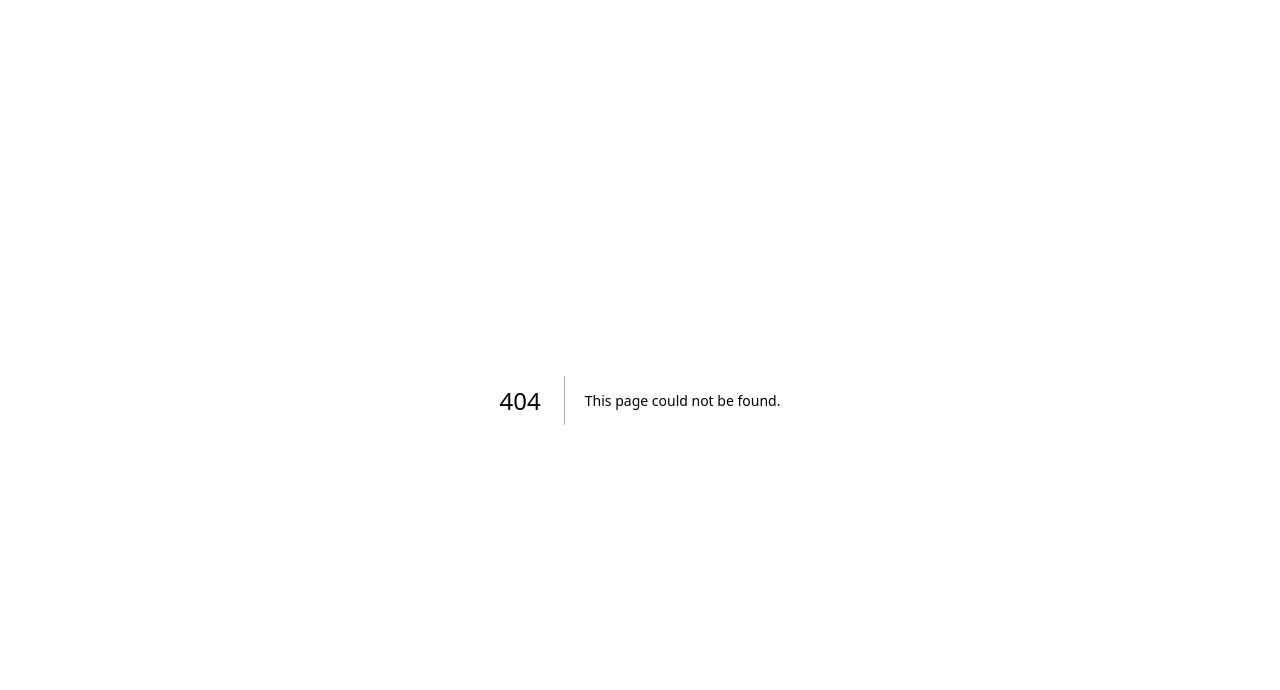
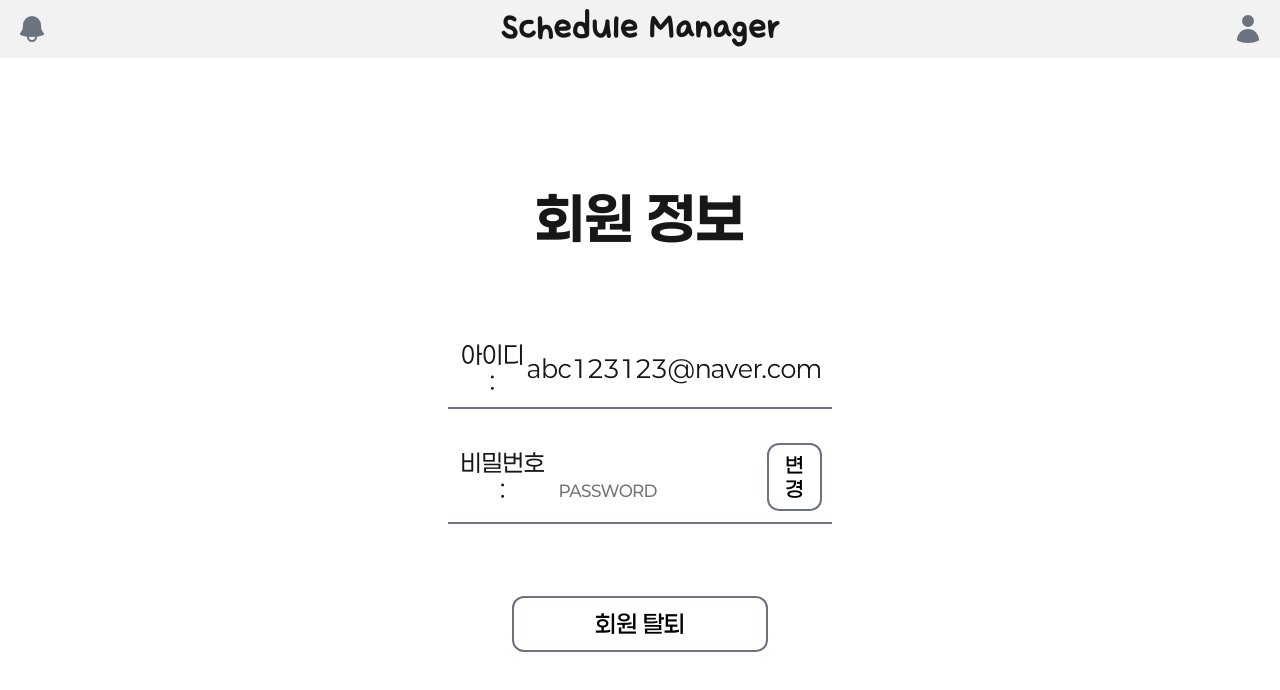
Before and after one commit to AnDev77/Schedule-Manager, a Next.js app in the folder frontend/: page /user in a window 1280 px wide. Before the commit this address had no page. Shown: the top 690 px of the page. Built offline with nearby package versions, Linux system fonts and the light colour scheme.

Commit message:
Feat: 회원정보 페이지 추가

```diff
--- /dev/null
+++ b/frontend/src/app/user/layout.jsx
@@ -0,0 +1,15 @@
+import Header from '@/components/calendar/header';
+import '@/styles/globals.css';
+
+export const metadata = {
+    title: '회원정보 | Schedule Manager',
+    description: '일정 관리 프로젝트',
+};
+
+export default function UserInfoLayout({ children }) {
+    return (
+        <Header>
+            {children}
+        </Header>
+    );
+}
--- /dev/null
+++ b/frontend/src/app/user/page.jsx
@@ -0,0 +1,45 @@
+"use client"
+
+import BigButton from '@/components/common/big-button';
+import styles from '@/styles/pages/user.module.css';
+import { useRouter } from 'next/navigation';
+import { useState } from 'react';
+
+const UserInfo = () => {
+    const router = useRouter();
+    const User = "abc123123@naver.com";
+    const [password, setPassword] = useState();
+
+    const handleInputChange = (e) => {
+        setPassword(e.target.value);
+    }
+
+    const handlePwCheck = () => {
+        alert(`비밀번호: ${password}`);
+        router.push('/find/changePassword');
+    }
+
+    const handleClick = () => {
+        confirm("정말 탈퇴하시겠습니까?");
+    };
+
+    return (
+        <div className={styles.main}>
+            <h1>회원 정보</h1>
+            <div className={styles.div}>
+                <p>아이디 :</p>
+                <p>{User}</p>
+            </div>
+            <div className={styles.div}>
+                <p>비밀번호 :</p>
+                <span>
+                    <input type='password' placeholder='PASSWORD' onChange={handleInputChange}/>
+                    <button onClick={handlePwCheck}>변경</button>
+                </span>
+            </div>
+            <BigButton className={styles.deleteButton} onClick={handleClick}>회원 탈퇴</BigButton>
+        </div>
+    )
+}
+
+export default UserInfo;
--- /dev/null
+++ b/frontend/src/styles/pages/user.module.css
@@ -0,0 +1,70 @@
+.main {
+    display: flex;
+    flex-direction: column;
+    align-items: center;
+    justify-content: center;
+    gap: 1.5rem;
+    width: 30vw;
+    height: 90vh;
+    margin: auto;
+}
+
+.main h1 {
+    font-size: 3.5rem;
+    margin-bottom: 3.5rem;
+}
+
+.div {
+    width: 100%;
+    font-size: 1.5rem;
+    text-align: center;
+    border-bottom: 2px solid #6c727f;
+    display: flex;
+    justify-content: space-between;
+    align-items: center;
+    padding: 10px;
+}
+
+.div span {
+    width: 81%;
+}
+
+.div input {
+    width: 80%;
+    margin: 0;
+    padding: 0.75rem;
+    font-size: 1rem;
+    border: none;
+    font-family: var(--font-paperlogy);
+    font-weight: 500;
+}
+
+.div button {
+    background-color: var(--color-background);
+    width: 20%;
+    margin: 0;
+    padding: 0.5rem;
+    font-size: 1.3rem;
+    font-family: var(--font-paperlogy);
+    font-weight: 500;
+    border: 0.125rem solid var(--color-neutral);
+    border-radius: 0.75rem;
+    cursor: pointer;
+    transition: border 0.2s ease, box-shadow 0.2s ease, background-color 0.2s ease;
+}
+
+.div button:hover {
+    border: 0.125rem solid var(--color-text);
+    box-shadow: 0 0 5px var(--color-primary);
+}
+
+.div button:active {
+    background-color: #f8f9fa;
+    border-color: var(--color-primary);
+    box-shadow: 0 1px 2px rgba(0, 0, 0, 0.1) inset;
+}
+
+.deleteButton {
+    width: 20vw;
+    margin: 3rem 0 2rem 0;
+}
```
